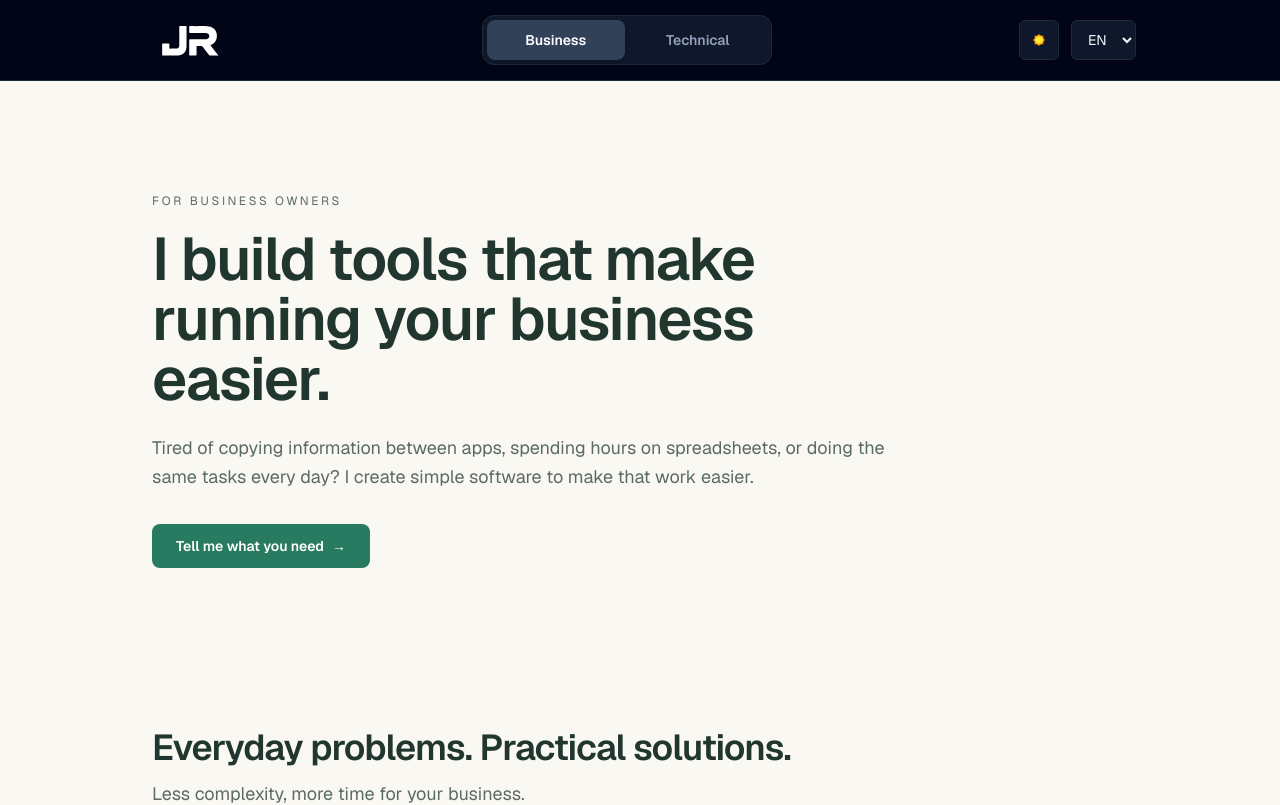
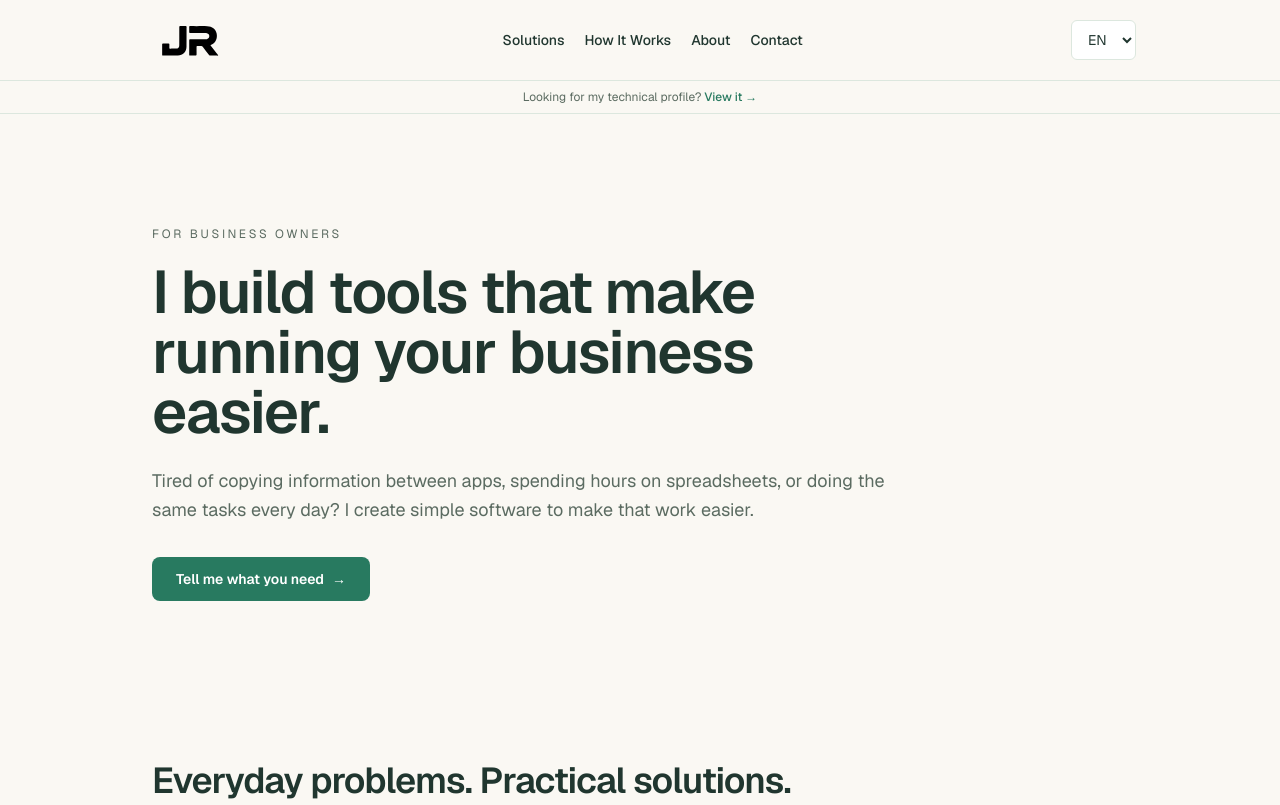
Before and after one commit to juan7792/jrodriguez-dev, a Next.js app: page /en/business in a window 1280 px wide. Shown: the top 805 px of the page. Built offline with nearby package versions, Linux system fonts and the light colour scheme.

Commit message:
business: implementing navbar and link between pages

```diff
--- a/src/components/AudienceTabs.tsx
+++ b/src/components/AudienceTabs.tsx
@@ -1,66 +1,40 @@
-
 "use client";
 
-import { useLocale } from "next-intl";
 import { Link, usePathname } from "@/i18n/navigation";
-import type { Locale } from "@/i18n/routing";
-
-const labels: Record<Locale, {
-  business: string;
-  technical: string;
-}> = {
-  en: { business: "Business", technical: "Technical" },
-  es: { business: "Negocios", technical: "Técnico" },
-  de: { business: "Business", technical: "Technisch" },
-};
 
 export default function AudienceTabs() {
-  const locale = useLocale() as Locale;
   const pathname = usePathname();
-  const active = pathname === "/technical"
-    ? "technical"
-    : "business";
+  const isTechnical = pathname.startsWith("/technical");
 
-  const items = [
-    { key: "business" as const, href: "/business" as const },
-    { key: "technical" as const, href: "/technical" as const },
-  ];
+  const href = isTechnical ? "/business" : "/technical";
+
+  const message = isTechnical
+    ? "Looking for business solutions?"
+    : "Looking for my technical profile?";
+
+  const linkLabel = isTechnical
+    ? "Explore my services →"
+    : "View it →";
 
   return (
     <div
-      role="group"
-      aria-label="Portfolio audience"
-      className="grid w-full grid-cols-2 gap-1 rounded-xl
-        border border-slate-200 bg-slate-100 p-1
-        dark:border-slate-800 dark:bg-slate-900
-        sm:w-[290px]"
+      className={`text-center text-xs ${
+        isTechnical
+          ? "text-slate-500 dark:text-slate-400"
+          : "text-[#5B6B61]"
+      }`}
     >
-      {items.map(({ key, href }) => {
-        const selected = active === key;
-
-        return (
-          <Link
-            key={key}
-            href={href}
-            prefetch={!selected}
-            aria-current={selected ? "page" : undefined}
-            className={`
-              rounded-lg px-4 py-2.5 text-center text-sm
-              font-semibold transition-all duration-200
-              focus-visible:outline-2
-              focus-visible:outline-offset-2
-              focus-visible:outline-slate-500
-              ${
-                selected
-                  ? "bg-white text-slate-950 shadow-sm dark:bg-slate-700 dark:text-white"
-                  : "text-slate-500 hover:text-slate-900 dark:text-slate-400 dark:hover:text-white"
-              }
-            `}
-          >
-            {labels[locale][key]}
-          </Link>
-        );
-      })}
+      <span>{message} </span>
+      <Link
+        href={href}
+        className={`font-medium underline-offset-4 hover:underline ${
+          isTechnical
+            ? "text-slate-700 hover:text-slate-950 dark:text-slate-200 dark:hover:text-white"
+            : "text-[#287A60] hover:text-[#20664E]"
+        }`}
+      >
+        {linkLabel}
+      </Link>
     </div>
   );
 }
--- a/src/components/NavBar.tsx
+++ b/src/components/NavBar.tsx
@@ -1,3 +1,4 @@
+
 "use client";
 
 import { useLocale, useTranslations } from "next-intl";
@@ -16,7 +17,7 @@ export default function NavBar() {
 
   const router = useRouter();
   const pathname = usePathname();
-  const isTechnical = pathname === "/technical";
+  const isTechnical = pathname.startsWith("/technical");
 
   const { theme, setTheme, resolvedTheme } = useTheme();
   const [mounted, setMounted] = useState(false);
@@ -26,7 +27,7 @@ export default function NavBar() {
 
   useEffect(() => {
     function onResize() {
-      if (window.innerWidth >= 640) setMobileOpen(false);
+      if (window.innerWidth >= 1024) setMobileOpen(false);
     }
     window.addEventListener("resize", onResize);
     return () => window.removeEventListener("resize", onResize);
@@ -45,7 +46,7 @@ export default function NavBar() {
     return resolvedTheme ?? theme ?? "system";
   }, [mounted, resolvedTheme, theme]);
 
-  const isDark = mounted ? currentTheme === "dark" : false;
+  const isDark = isTechnical && mounted && currentTheme === "dark";
 
   function onChangeLocale(nextLocale: string) {
     router.replace(pathname, { locale: nextLocale as Locale });
@@ -57,40 +58,69 @@ export default function NavBar() {
     setMobileOpen(false);
   }
 
+
 function onNavClick(href: string) {
   setMobileOpen(false);
+
   requestAnimationFrame(() => {
     requestAnimationFrame(() => {
-        document.querySelector(href)?.scrollIntoView({
+      const section = document.querySelector(href);
+      const header = document.querySelector("header.sticky");
+
+      if (!section) return;
+
+      const headerHeight = header?.getBoundingClientRect().height ?? 0;
+      const offset = headerHeight + 0;
+
+      const top =
+        section.getBoundingClientRect().top +
+        window.scrollY -
+        offset;
+
+      window.scrollTo({
+        top: Math.max(0, top),
         behavior: "smooth",
-          block: "start",
       });
     });
   });
 }
 
-  const links = [
+
+  // Navigation links depend on the current audience.
+  const links = isTechnical
+    ? [
         { href: "#services", label: t("services") },
         { href: "#projects", label: t("projects") },
         { href: "#tech", label: t("tech") },
         { href: "#life", label: t("life") },
         { href: "#contact", label: t("contact") },
+      ]
+    : [
+        { href: "#solutions", label: "Solutions" },
+        { href: "#how-it-works", label: "How It Works" },
+        { href: "#about", label: "About" },
+        { href: "#contact", label: "Contact" },
       ];
 
   return (
     <>
-      {mobileOpen && isTechnical && (
+      {mobileOpen && (
         <div
-          className="fixed inset-0 z-40 bg-black/5 sm:hidden"
+          className="fixed inset-0 z-40 bg-black/10 lg:hidden"
           onClick={() => setMobileOpen(false)}
           aria-hidden="true"
         />
       )}
 
-      <header className="sticky top-0 z-50 border-b border-slate-200 bg-white/80 backdrop-blur dark:border-slate-800 dark:bg-slate-950/70">
+      <header
+        className={`sticky top-0 z-50 border-b backdrop-blur ${
+          isTechnical
+            ? "border-slate-200 bg-white/80 dark:border-slate-800 dark:bg-slate-950/70"
+            : "business-theme border-[#DCE7DE]"
+        }`}
+      >
         {/* Main navigation */}
         <nav className="mx-auto flex max-w-5xl items-center justify-between gap-4 px-4 py-3">
-
           {/* Logo */}
           <a
             href="#top"
@@ -109,23 +139,43 @@ export default function NavBar() {
               alt="Juan Rodriguez Logo"
               width={40}
               height={40}
-              className="h-10 w-auto transition-transform hover:scale-105 sm:h-14"
+              className="h-10 w-auto transition-transform hover:scale-105 lg:h-14"
               priority
             />
           </a>
 
-          {/* Audience tabs - Desktop */}
-          <div className="hidden flex-1 justify-center sm:flex">
-            <AudienceTabs />
+          {/* Section links - Desktop */}
+          <div className="hidden flex-1 flex-wrap items-center justify-center gap-x-5 gap-y-2 lg:flex">
+            {links.map((link) => (
+              <a
+                key={link.href}
+                href={link.href}
+                onClick={(e) => {
+                  e.preventDefault();
+                  onNavClick(link.href);
+                }}
+                className={`text-sm font-medium transition-colors ${
+                  isTechnical
+                    ? "text-slate-600 hover:text-slate-950 dark:text-slate-300 dark:hover:text-white"
+                    : "text-[#20362F] hover:text-[#287A60]"
+                }`}
+              >
+                {link.label}
+              </a>
+            ))}
           </div>
 
           {/* Theme, language and mobile menu */}
           <div className="flex items-center gap-3">
+            {/* Theme selector - Technical only */}
+            {isTechnical && (
               <button
                 type="button"
-              className="inline-flex h-9 w-9 cursor-pointer items-center justify-center rounded-md border border-slate-200 bg-white hover:bg-slate-50 dark:border-slate-800 dark:bg-slate-900 dark:hover:bg-slate-800 sm:h-10 sm:w-10"
+                className="inline-flex h-9 w-9 cursor-pointer items-center justify-center rounded-md border border-slate-200 bg-white hover:bg-slate-50 dark:border-slate-800 dark:bg-slate-900 dark:hover:bg-slate-800 lg:h-10 lg:w-10"
                 onClick={() => setTheme(isDark ? "light" : "dark")}
-              aria-label={isDark ? "Switch to light mode" : "Switch to dark mode"}
+                aria-label={
+                  isDark ? "Switch to light mode" : "Switch to dark mode"
+                }
               >
                 {mounted ? (
                   <img
@@ -144,9 +194,15 @@ export default function NavBar() {
                   <span className="h-4 w-4" />
                 )}
               </button>
+            )}
 
+            {/* Language selector */}
             <select
-              className="h-9 cursor-pointer rounded-md border border-slate-200 bg-white px-3 text-sm dark:border-slate-800 dark:bg-slate-900 sm:h-10"
+              className={`h-9 cursor-pointer rounded-md border px-3 text-sm lg:h-10 ${
+                isTechnical
+                  ? "border-slate-200 bg-white dark:border-slate-800 dark:bg-slate-900"
+                  : "border-[#DCE7DE] bg-white text-[#20362F]"
+              }`}
               value={locale}
               onChange={(e) => onChangeLocale(e.target.value)}
               aria-label="Language"
@@ -158,53 +214,36 @@ export default function NavBar() {
               ))}
             </select>
 
-            {isTechnical && (
+            {/* Mobile menu button - Both audiences */}
             <button
               type="button"
-                className="inline-flex h-9 w-9 items-center justify-center rounded-md border border-slate-200 dark:border-slate-800 sm:hidden"
+              className={`inline-flex h-9 w-9 items-center justify-center rounded-md border lg:hidden ${
+                isTechnical
+                  ? "border-slate-200 dark:border-slate-800"
+                  : "border-[#DCE7DE] text-[#20362F]"
+              }`}
               onClick={() => setMobileOpen((v) => !v)}
               aria-expanded={mobileOpen}
+              aria-controls="mobile-section-nav"
               aria-label="Toggle section navigation"
             >
               <span aria-hidden="true">
                 {mobileOpen ? "✕" : "☰"}
               </span>
             </button>
-            )}
           </div>
         </nav>
 
-        {/* Audience tabs - Mobile */}
-        <div className="border-t border-slate-200 px-4 py-2 dark:border-slate-800 sm:hidden">
-          <div className="mx-auto max-w-5xl">
-            <AudienceTabs />
-          </div>
-        </div>
-
-        {/* Technical section links - Desktop */}
-        {isTechnical && (
-          <div className="hidden border-t border-slate-200/70 dark:border-slate-800 sm:block">
-            <div className="mx-auto flex max-w-5xl flex-wrap justify-center gap-x-7 gap-y-2 px-4 py-2 text-xs font-medium text-slate-600 dark:text-slate-300">
-              {links.map((link) => (
-                <a
-                  key={link.href}
-                  href={link.href}
-                  onClick={(e) => {
-                    e.preventDefault();
-                    onNavClick(link.href);
-                  }}
-                  className="hover:text-slate-900 dark:hover:text-white"
+        {/* Section links - Mobile */}
+        {mobileOpen && (
+          <div
+            id="mobile-section-nav"
+            className={`border-t lg:hidden ${
+              isTechnical
+                ? "border-slate-200 bg-white/95 dark:border-slate-800 dark:bg-slate-950/95"
+                : "border-[#DCE7DE] bg-[#FAF8F3]"
+            }`}
           >
-                  {link.label}
-                </a>
-              ))}
-            </div>
-          </div>
-        )}
-
-        {/* Technical section links - Mobile */}
-        {isTechnical && mobileOpen && (
-          <div className="border-t border-slate-200 bg-white/95 dark:border-slate-800 dark:bg-slate-950/95 sm:hidden">
             <div className="mx-auto flex max-w-5xl flex-col gap-2 px-4 py-3">
               {links.map((link) => (
                 <a
@@ -214,7 +253,11 @@ export default function NavBar() {
                     e.preventDefault();
                     onNavClick(link.href);
                   }}
-                  className="rounded-md px-3 py-2 text-sm text-slate-700 hover:bg-slate-100 dark:text-slate-200 dark:hover:bg-slate-900"
+                  className={`rounded-md px-3 py-2 text-sm ${
+                    isTechnical
+                      ? "text-slate-700 hover:bg-slate-100 dark:text-slate-200 dark:hover:bg-slate-900"
+                      : "text-[#20362F] hover:bg-[#E8F4EA]"
+                  }`}
                 >
                   {link.label}
                 </a>
@@ -222,6 +265,17 @@ export default function NavBar() {
             </div>
           </div>
         )}
+
+        {/* Discreet audience switch */}
+        <div
+          className={`border-t px-4 py-2 ${
+            isTechnical
+              ? "border-slate-200/70 dark:border-slate-800"
+              : "border-[#DCE7DE]"
+          }`}
+        >
+          <AudienceTabs />
+        </div>
       </header>
     </>
   );
--- a/src/components/business/BusinessHowItWorks.tsx
+++ b/src/components/business/BusinessHowItWorks.tsx
@@ -15,7 +15,7 @@ export default async function BusinessHowItWorks() {
 
   return (
     <Section
-      id="process"
+      id="how-it-works"
       title={t("title")}
       subtitle={t("subtitle")}
     >
```
Lines whose indentation alone changed are shown as unchanged.
